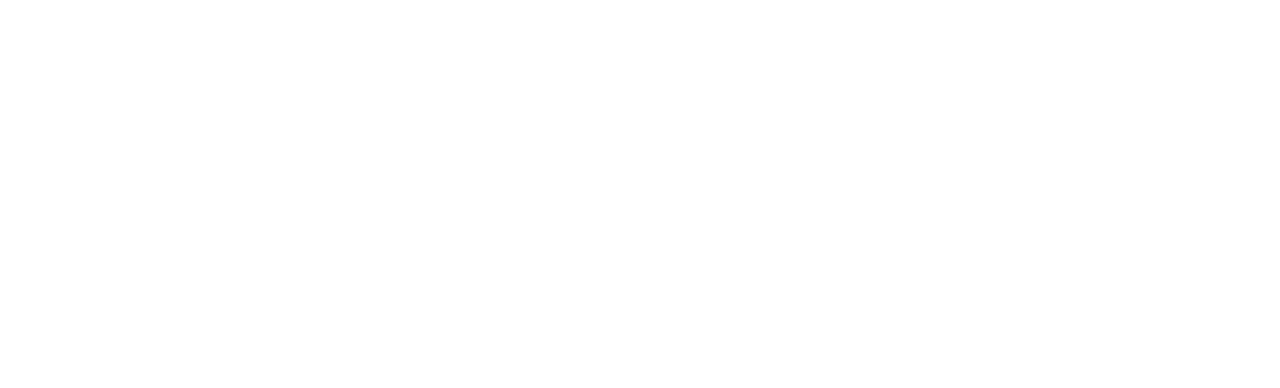
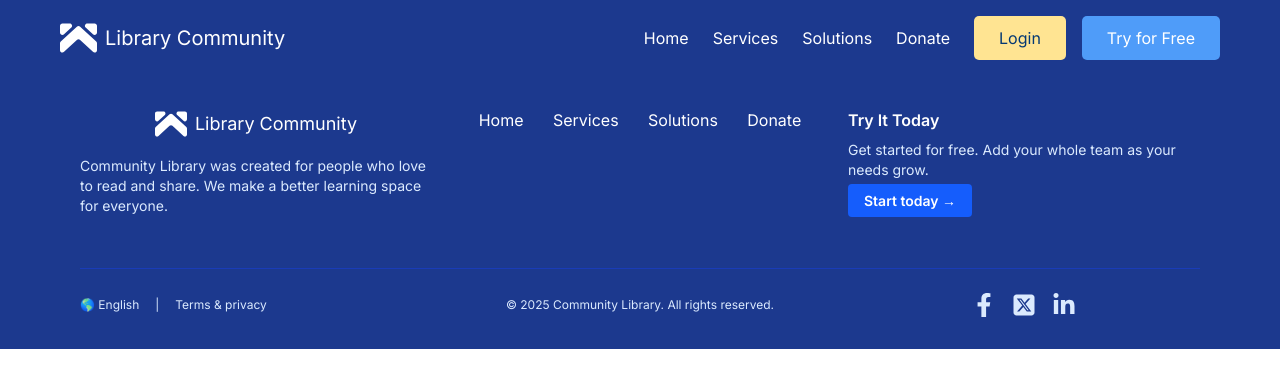
Before and after one commit to rodrigo-falcao/community-library-Frontend, a React (Vite) app: page /register in a window 1280 px wide. Before the commit this address had no page. Shown: the top 388 px of the page. Built offline with nearby package versions, Linux system fonts and the light colour scheme.

Commit message:
Feat: route corrections

```diff
--- a/src/App.jsx
+++ b/src/App.jsx
@@ -1,7 +1,8 @@
+import './index.css';
 import { BrowserRouter as Router, Route, Routes } from 'react-router-dom';
 import Home from './pages/Home';
-import './index.css';
 import Login from './pages/Login';
+import Register from './pages/Register';
 
 function App() {
   return (
@@ -10,6 +11,7 @@ function App() {
           <Route path="/" element={<Home />} />
           <Route path="/login" element={<Login />} />
           <Route path="/books" element={<h1>BOOKS Page</h1>} />
+          <Route path="/register" element={<Register />} />
         </Routes>
       </Router>
   )
--- a/src/components/Donate.jsx
+++ b/src/components/Donate.jsx
@@ -40,7 +40,7 @@ const donateOptions = [
 
 export default function DonateSection() {
     return (
-        <section className="py-20 bg-white">
+        <section className="py-20 bg-white" id="donate">
             <div className="max-w-5xl mx-auto px-4">
                 <div className="text-center mb-10">
                 <h2 className="text-4xl font-bold">
--- a/src/components/Footer.jsx
+++ b/src/components/Footer.jsx
@@ -1,25 +1,35 @@
 import { FaFacebookF, FaLinkedinIn } from "react-icons/fa";
 import { FaSquareXTwitter } from "react-icons/fa6";
-import { Link } from "react-router-dom";
+import { useLocation, Link } from "react-router-dom";
 
 export default function Footer() {
+    const location = useLocation();
+
+    const handleHomeClick = (e) => {
+        if (location.pathname === "/") {
+            e.preventDefault();
+            window.scrollTo({ top: 0, behavior: "smooth" });
+        }
+        // Se não estiver na home, o Link faz a navegação normalmente
+    };
     return (
         <footer className="bg-blue-900 text-white pt-8 pb-8">
             <div className="max-w-6xl mx-auto px-4">
                 <div className="grid grid-cols-1 md:grid-cols-3 gap-8">
                     <div className="flex items-center flex-col mb-2 text-lg">
-                        <div className="flex items-center mb-4">
+                        <Link to='/' onClick={handleHomeClick} className="flex items-center mb-4">
                             <img src="/logo-icon-white.svg" alt="logo" className="w-8 h-8 mr-2" />
                             <p>Library Community</p>
-                        </div>
+                        </Link>
                         <p className="text-blue-100 text-sm">
                             Community Library was created for people who love to read and share. We make a better learning space for everyone.
                         </p>
                     </div>
                     <div className="text-center flex justify-around">
-                        <Link to='#services' className="hover:text-gray-200 transition duration-300 block cursor-pointer">Services</Link>
-                        <Link to='#solutions' className="hover:text-gray-200 transition duration-300 block cursor-pointer">Solutions</Link>
-                        <Link to='#donate' className="hover:text-gray-200 transition duration-300 block cursor-pointer">Donate</Link>
+                        <Link to='/' onClick={handleHomeClick} className="hover:text-gray-200 transition duration-300 block cursor-pointer">Home</Link>
+                        <a href='#services' className="hover:text-gray-200 transition duration-300 block cursor-pointer">Services</a>
+                        <a href='#solutions' className="hover:text-gray-200 transition duration-300 block cursor-pointer">Solutions</a>
+                        <a href='#donate' className="hover:text-gray-200 transition duration-300 block cursor-pointer">Donate</a>
                     </div>
                     <div className="mb-4">
                         <div className="font-semibold mb-2 text-left">Try It Today</div>
--- a/src/components/Header.jsx
+++ b/src/components/Header.jsx
@@ -1,4 +1,3 @@
-import React from 'react';
 import { useState } from 'react';
 import { Link } from 'react-router-dom';
 
@@ -46,6 +45,9 @@ function Header() {
                         X
                     </button>
                     <nav className="space-y-4">
+                        <Link to='/' className="hover:text-gray-200 transition duration-300 block cursor-pointer" onClick={closeMenu}>
+                            Home
+                        </Link>
                         <a href="#services" className="hover:text-gray-200 transition duration-300 block cursor-pointer" onClick={closeMenu}>
                             Services
                         </a>
@@ -61,7 +63,7 @@ function Header() {
                             Login
                         </Link>
                         <Link
-                            to="/try"
+                            to="/register"
                             className="bg-white text-blue-500 px-4 py-2 rounded hover:bg-gray-200 transition duration-300 w-full"
                         >
                             Try for Free
@@ -70,23 +72,26 @@ function Header() {
                 </div>
                 <div className="hidden md:flex md:items-center md:space-x-6">
                     <nav className="space-y-4 md:space-y-0 md:flex md:space-x-6">
+                        <Link to='/' className="hover:text-gray-200 transition duration-300 block cursor-pointer">
+                            Home
+                        </Link>
                         <a href="#services" className="hover:text-gray-200 transition duration-300 block md:inline">
                             Services
                         </a>
                         <a href="#solutions" className="hover:text-gray-200 transition duration-300 block md:inline">
                             Solutions
                         </a>
-                        <a href="#pricing" className="hover:text-gray-200 transition duration-300 block md:inline">
+                        <a href="#donate" className="hover:text-gray-200 transition duration-300 block md:inline">
                             Donate
                         </a>
                     </nav>
                     <div className="space-y-4 md:space-y-0 md:flex md:space-x-4 mt-4 md:mt-0">
-                        <button className="button primary px-4 py-2 rounded cursor-pointer">
-                            <Link to='/login'>Login</Link>
-                        </button>
-                        <button className="button secondary px-4 py-2 rounded cursor-pointer">
+                        <Link to='/login' className="button primary px-4 py-2 rounded cursor-pointer">
+                            Login
+                        </Link>
+                        <Link to='/register' className="button secondary px-4 py-2 rounded cursor-pointer">
                             Try for Free
-                        </button>
+                        </Link>
                     </div>
                 </div>
             </div>
--- a/src/components/Service.jsx
+++ b/src/components/Service.jsx
@@ -2,7 +2,7 @@ import { Link } from 'react-router-dom';
 
 function Service() {
     return (
-        <section className="bg-white text-gray-800 pb-10 pt-5" id="service">
+        <section className="bg-white text-gray-800 pb-10 pt-5" id="services">
             <div className="container flex flex-col mt-10 md:flex-row items-center justify-around mb-16 ">
                 <div className="max-w-lg">
                     <h2 className="text-3xl font-bold mb-4">Our Services</h2>
--- a/src/index.css
+++ b/src/index.css
@@ -9,6 +9,10 @@
     --hover-color-secondary: #4f9bf9a8;
     --background-color: #F3F4F6;
     --text-color: #1E1E1E;
+}
+
+html {
+    scroll-behavior: smooth;
 }
 
 body {
--- /dev/null
+++ b/src/pages/Register.jsx
@@ -0,0 +1,18 @@
+import Header from '../components/Header';
+import Hero from '../components/Hero';
+import Service from '../components/Service';
+import Solution from '../components/Solution';
+import Donate from '../components/Donate';
+import Footer from '../components/Footer';
+
+function Register() {
+    return (
+        <>
+        <Header />
+
+        <Footer />
+        </>
+    );
+}
+
+export default Register;
```
Lines whose indentation alone changed are shown as unchanged.
